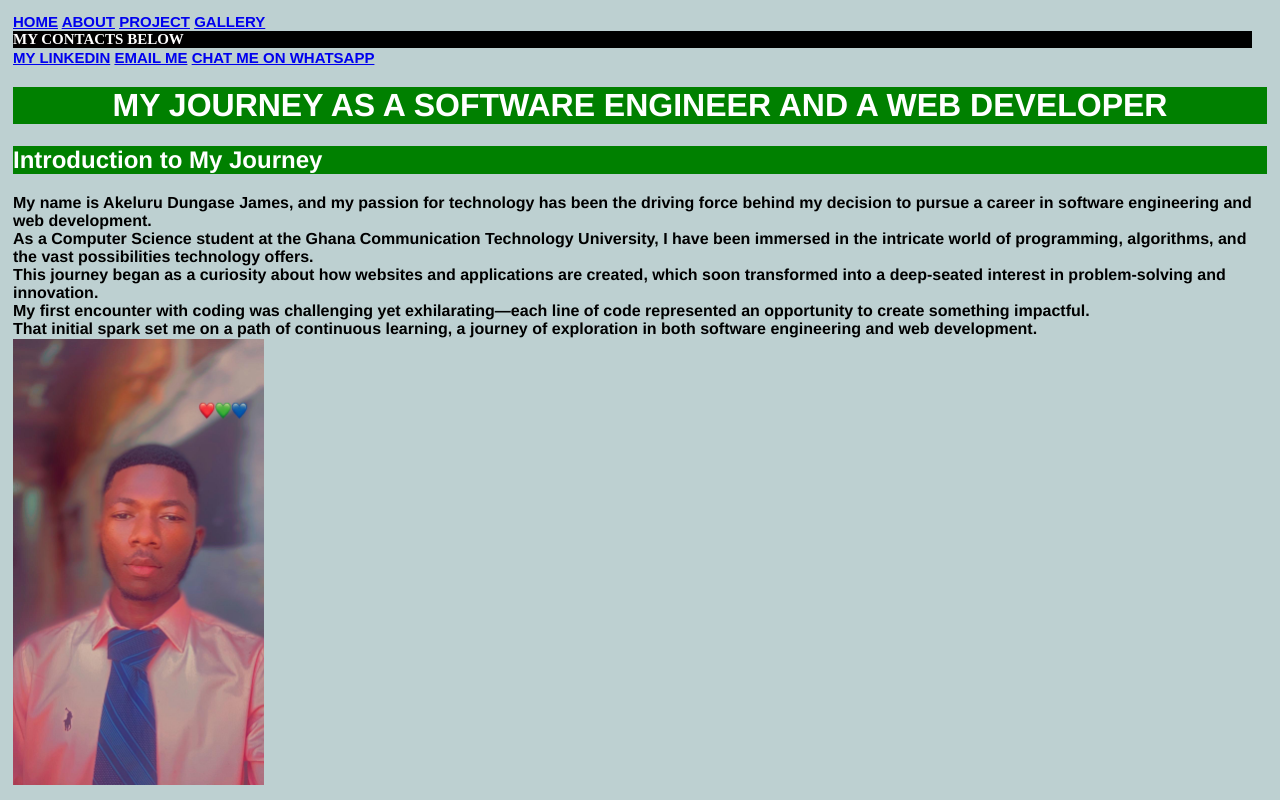
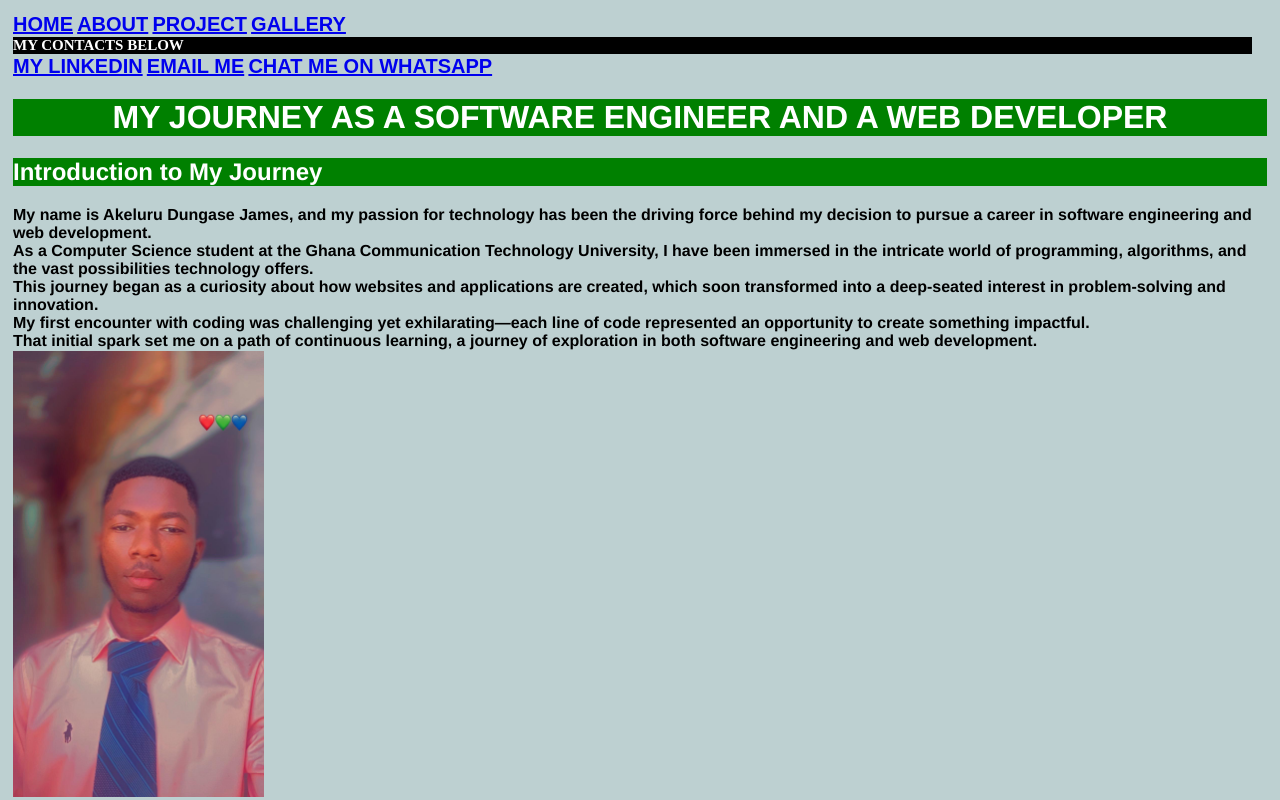
Before and after one commit to Jamesakeluru/PROJECT, a plain HTML site: page index.html in a window 1280 px wide. Shown: the top 800 px of the page. Drawn offline with Linux system fonts and the light colour scheme.

Commit message:
Update index.html

```diff
--- a/index.html
+++ b/index.html
@@ -44,8 +44,9 @@
             transform: scale(1.1);
             text-align: center;
       }
-      a{margin-bottom:4px
-
+      a{margin-bottom:4px;
+       text-align:center;
+        font-size:20px;
       }
 
 img{width:20%;
```
